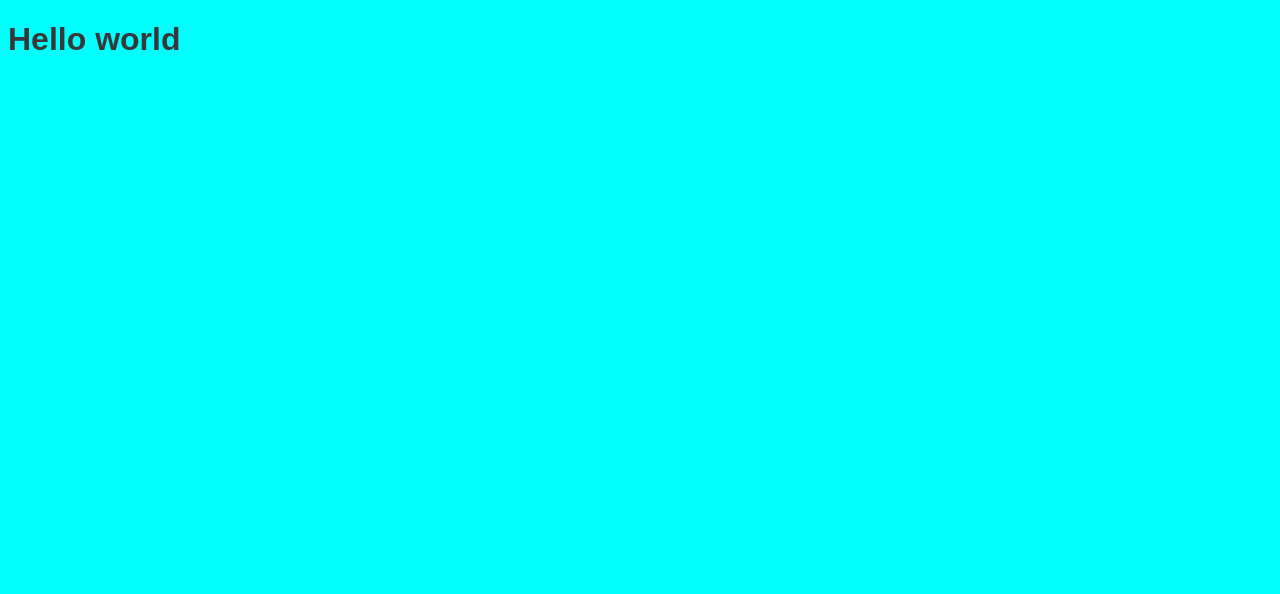
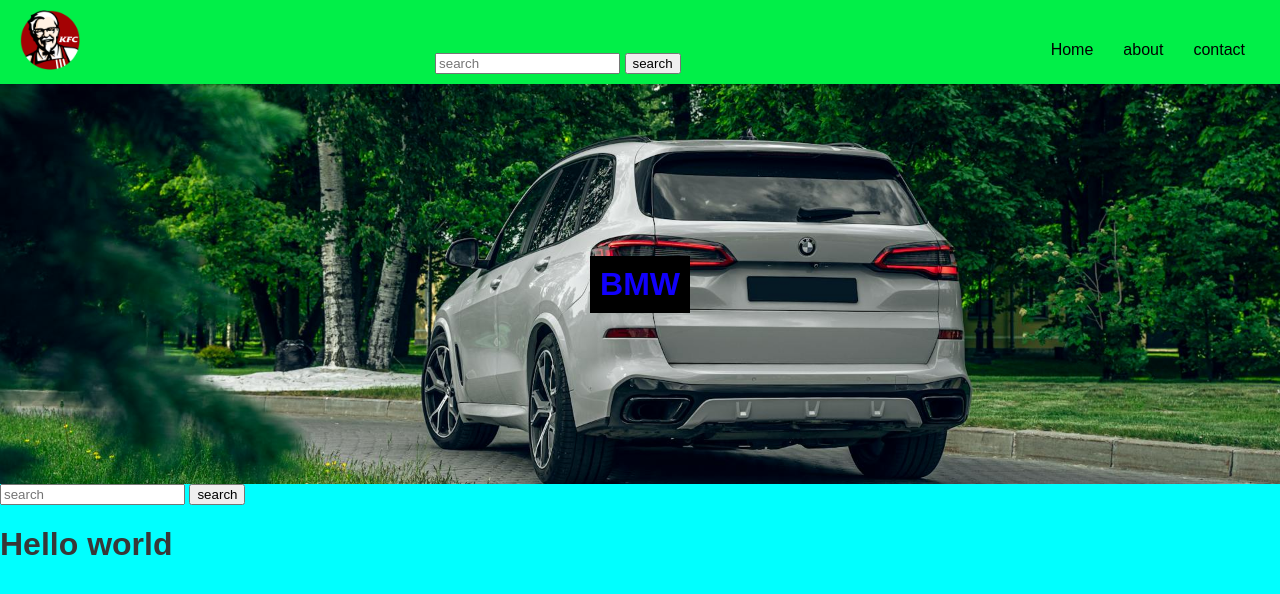
Before and after one commit to Asad307-droid/C4Website-Test-TAFE, a plain HTML site: page index.html in a window 1280 px wide. Drawn offline with Linux system fonts and the light colour scheme.

Commit message:
Update style and banner

```diff
--- a/index.html
+++ b/index.html
@@ -7,6 +7,30 @@
     <link rel="icon" href="icon/barcode-solid.png">
     <link rel="stylesheet" href="styles/main.css">
 </head>
+<header>
+    <a href="/" class="logo">
+        <img src="images/KFC_logo.svg.png" alt="website logo">
+    </a>
+    <form method="get">
+            <input type="search" name="query" placeholder="search">
+            <button type="submit">search</button>
+    </form>
+    <nav class="navigation">
+        <a href="index.html">Home</a>
+        <a href="about.html">about</a>
+        <a href="contact.html">contact</a>
+    </nav>
+</header>
+<div class="banner">
+    <h1>BMW</h1>
+</div>
+<main></main>
+<footer></footer>
+<form method="get">
+    <input type="search" name="query" placeholder="search">
+    <button type="submit">search</button>
+</form>
+
 <body>
     <h1>Hello world</h1>
 </body>
--- a/styles/main.css
+++ b/styles/main.css
@@ -2,4 +2,55 @@ body {
     background-color: aqua;
     color: hsl(0, 0%, 22%);
     font-family: Arial, Helvetica, sans-serif;
+    margin: 0%;
 }
+
+img {
+    max-width: 100%;
+}
+
+.logo {
+    max-width: 60px;
+}
+
+header {
+    display: flex;
+   /* flex-direction: row;
+    flex-wrap: wrap; */
+    flex-flow: row wrap;
+    justify-content: space-between;
+    background-color: hsl(138, 99%, 47%);
+    align-items: flex-end;
+    padding: 10px 20px;
+}
+
+.navigation {
+    display: flex;
+    flex-flow: row-wrap;
+}
+
+.navigation a {
+    text-decoration: none;
+    color: black;
+    padding: 15px;
+}
+
+.navigation a:hover {
+    color: rgb(255, 255, 255);
+    background-color: rgb(126, 36, 36);
+}
+
+.banner {
+    background-image: url("../images/pexels-jon-gol-253752729-12532755.jpg");
+    background-position: center;
+    background-size:  cover;
+    min-height: 50vh;
+    display: grid;
+    place-items: center;
+}
+
+.banner h1 {
+    color: #1100fc;
+    background-color: black;
+    padding: 10px;
+}
```
Also changed, not shown: images/KFC_logo.svg.png (added), images/pexels-jon-gol-253752729-12532755.jpg (added).
